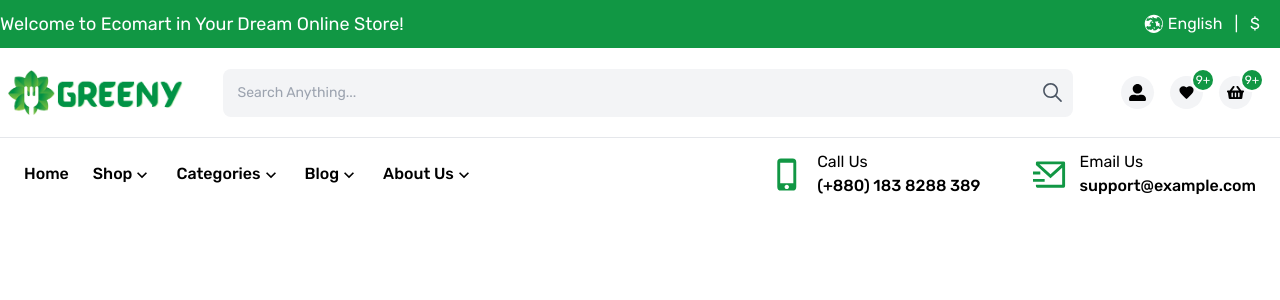
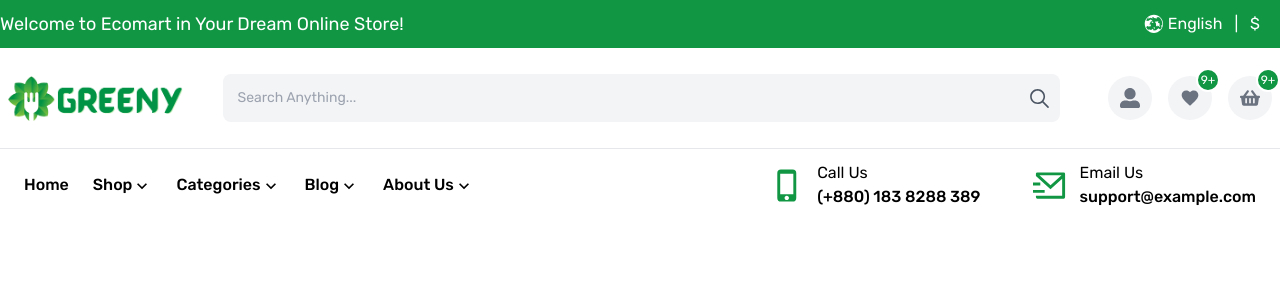
Before and after one commit to rahmancaylak/next-e-commerce, a Next.js app: page / in a window 1280 px wide. Shown: the top 300 px of the page. Built offline with nearby package versions, Linux system fonts and the light colour scheme.

Commit message:
Color changed and comment added.

```diff
--- a/components/Header/WidgetGroup/Basket.js
+++ b/components/Header/WidgetGroup/Basket.js
@@ -1,5 +1,6 @@
-import React from 'react';
+// Icon
 import { FaShoppingBasket } from 'react-icons/fa';
+// Redux
 import { useSelector, useDispatch } from 'react-redux';
 import { showBasketDropDown } from '../../../redux/states/header/topBar/topBar.js';
 export default function Basket() {
@@ -8,10 +9,10 @@ export default function Basket() {
     <>
       <div
         onClick={() => dispatch(showBasketDropDown())}
-        className='bg-gray-100  rounded-full p-2 hover:bg-primary hover:text-white ease-in-out duration-500 cursor-pointer relative'
+        className='text-gray-500 bg-gray-100 rounded-full p-3 hover:bg-primary hover:text-white ease-in-out duration-500 cursor-pointer relative'
       >
-        <FaShoppingBasket size={17} />
-        <div className='absolute border-2 border-white flex justify-center w-6 h-6 items-center rounded-full bg-primary  top-0 right-0 translate-x-3 -translate-y-2'>
+        <FaShoppingBasket size={20} />
+        <div className='absolute border-2 border-white flex justify-center w-6 h-6 items-center rounded-full bg-primary top-0 right-0 translate-x-2 -translate-y-2'>
           <span className='text-white text-xs'>9+</span>
         </div>
       </div>
--- a/components/Header/WidgetGroup/Favorite.js
+++ b/components/Header/WidgetGroup/Favorite.js
@@ -1,13 +1,14 @@
-import React from 'react';
+// Icon
 import { MdFavorite } from 'react-icons/md';
+// Next
 import Link from 'next/link';
 export default function Favorite() {
   return (
     <>
       <Link href='/favorite'>
-        <div className='bg-gray-100 relative  rounded-full p-2 hover:bg-primary hover:text-white ease-in-out duration-500 cursor-pointer'>
-          <MdFavorite size={17} />
-          <div className='absolute border-2 border-white flex justify-center w-6 h-6 items-center rounded-full bg-primary  top-0 right-0 translate-x-3 -translate-y-2'>
+        <div className='text-gray-500 bg-gray-100 relative rounded-full p-3 hover:bg-primary hover:text-white ease-in-out duration-500 cursor-pointer'>
+          <MdFavorite size={20} />
+          <div className='absolute border-2 border-white flex justify-center w-6 h-6 items-center rounded-full bg-primary  top-0 right-0 translate-x-2 -translate-y-2'>
             <span className='text-white text-xs'>9+</span>
           </div>
         </div>
--- a/components/Header/WidgetGroup/Profile.js
+++ b/components/Header/WidgetGroup/Profile.js
@@ -1,11 +1,11 @@
-import React from 'react';
+// Icon
 import { FaUserAlt } from 'react-icons/fa';
 
 export default function Profile() {
   return (
     <>
-      <div className='bg-gray-100  rounded-full p-2 hover:bg-primary hover:text-white ease-in-out duration-500 cursor-pointer'>
-        <FaUserAlt size={17} />
+      <div className='text-gray-500 bg-gray-100 rounded-full p-3 hover:bg-primary hover:text-white ease-in-out duration-500 cursor-pointer'>
+        <FaUserAlt size={20} />
       </div>
     </>
   );
--- a/components/Header/WidgetGroup/index.js
+++ b/components/Header/WidgetGroup/index.js
@@ -1,4 +1,4 @@
-import React from 'react';
+// Components
 import Profile from './Profile';
 import Basket from './Basket';
 import Favorite from './Favorite';
```
